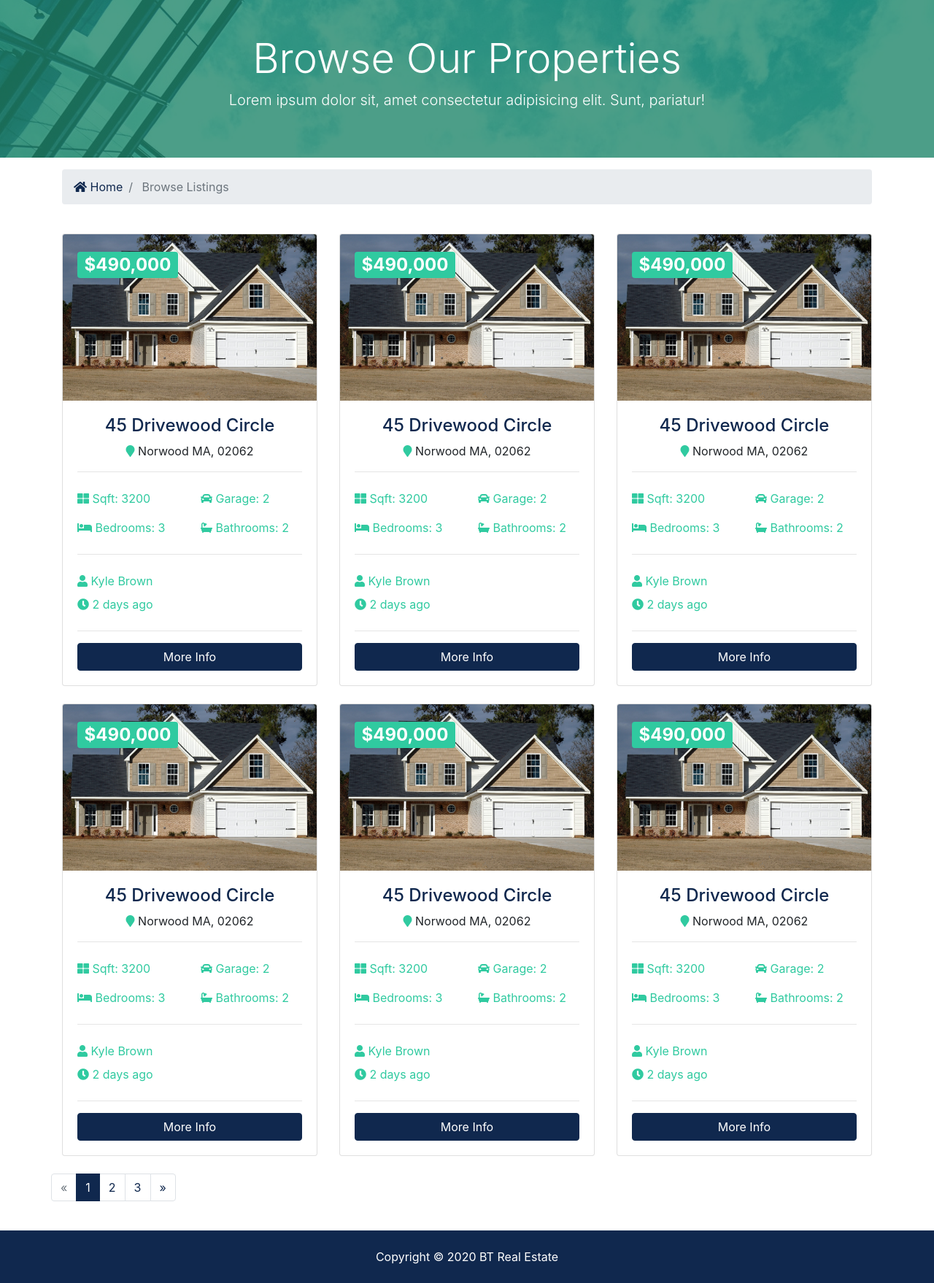
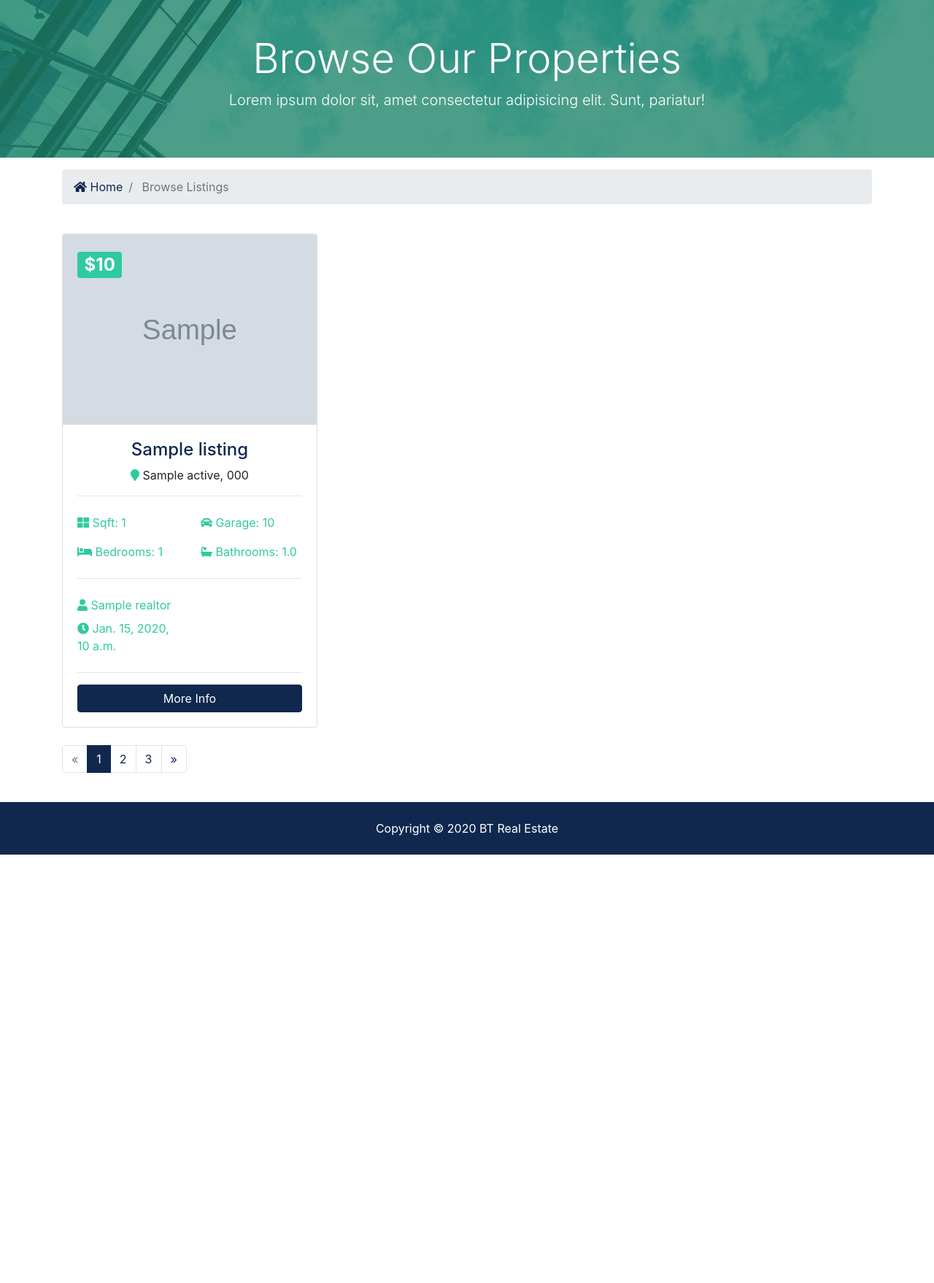
Before and after one commit to duering/btre_project, a Django app: page /listing/ in a window 1280 px wide. Shown: the part 129-1887 px from the top of the page at 73% size. After the commit the page ends 1300 px from the top, so only its background shows below. Run offline with Django 3.2, Linux system fonts and the light colour scheme; tables that the repository leaves empty hold one stand-in row (values such as "Sample post"); grey boxes marked "Sample" are stand-in pictures; some libraries are stand-ins or nearby versions.

Commit message:
show listings from database

```diff
--- a/listings/views.py
+++ b/listings/views.py
@@ -7,9 +7,9 @@ def index(request):
     context = {
         'listings': listings
     }
-    return render(request, 'listings/listings.html', )
+    return render(request, 'listings/listings.html', context)
 
-def listing(request, listing_id):
+def listing(request):
     return render(request, 'listings/listing.html')
 
 def search(request):
--- a/templates/listings/listings.html
+++ b/templates/listings/listings.html
@@ -1,5 +1,7 @@
 {% extends 'base.html' %}
 {% load static %}
+
+
 {% block content %}
 
 <section id="showcase-inner" class="py-5 text-white">
@@ -33,43 +35,44 @@
     <div class="container">
       <div class="row">
 
-        {% for i in '123456'|make_list %}
+        {% if listings %}
+          {% for listing in listings %}
             <!-- Listing 1 -->
             <div class="col-md-6 col-lg-4 mb-4">
               <div class="card listing-preview">
-            <img class="card-img-top" src="assets/img/homes/home-1.jpg" alt="">
+                <img class="card-img-top" src="{{ listing.photo_main.url }}" alt="">
                 <div class="card-img-overlay">
                   <h2>
-                <span class="badge badge-secondary text-white">$490,000</span>
+                    <span class="badge badge-secondary text-white">${{ listing.price }}</span>
                   </h2>
                 </div>
                 <div class="card-body">
                   <div class="listing-heading text-center">
-                <h4 class="text-primary">45 Drivewood Circle</h4>
+                    <h4 class="text-primary">{{ listing.title }}</h4>
                     <p>
-                  <i class="fas fa-map-marker text-secondary"></i> Norwood MA, 02062</p>
+                      <i class="fas fa-map-marker text-secondary"></i> {{listing.city}} {{listing.state}}, {{listing.zipcode}}</p>
                   </div>
                   <hr>
                   <div class="row py-2 text-secondary">
                     <div class="col-6">
-                  <i class="fas fa-th-large"></i> Sqft: 3200</div>
+                      <i class="fas fa-th-large"></i> Sqft: {{listing.sqft}}</div>
                     <div class="col-6">
-                  <i class="fas fa-car"></i> Garage: 2</div>
+                      <i class="fas fa-car"></i> Garage: {{listing.garage}}</div>
                   </div>
                   <div class="row py-2 text-secondary">
                     <div class="col-6">
-                  <i class="fas fa-bed"></i> Bedrooms: 3</div>
+                      <i class="fas fa-bed"></i> Bedrooms: {{listing.bedrooms}}</div>
                     <div class="col-6">
-                  <i class="fas fa-bath"></i> Bathrooms: 2</div>
+                      <i class="fas fa-bath"></i> Bathrooms: {{listing.bathrooms}}</div>
                   </div>
                   <hr>
                   <div class="row py-2 text-secondary">
                     <div class="col-12">
-                  <i class="fas fa-user"></i> Kyle Brown</div>
+                      <i class="fas fa-user"></i> {{listing.realtor}}</div>
                   </div>
                   <div class="row text-secondary pb-2">
                     <div class="col-6">
-                  <i class="fas fa-clock"></i> 2 days ago</div>
+                      <i class="fas fa-clock"></i> {{listing.list_date}}</div>
                   </div>
                   <hr>
                   <a href="listing.html" class="btn btn-primary btn-block">More Info</a>
@@ -78,8 +81,16 @@
             </div>
           {% endfor %}
 
+        {% else %}
+        <div class="col-md-12">
+          <p>No Listing Available</p>
+        </div>
+        {% endif %}
 
 
+
+
+      </div>
 
       <div class="row">
         <div class="col-md-12">
```
Lines whose indentation alone changed are shown as unchanged.
